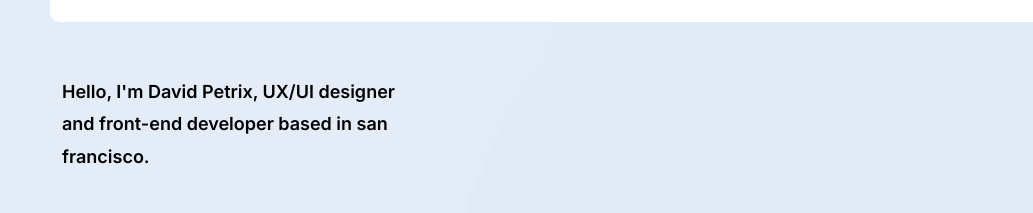
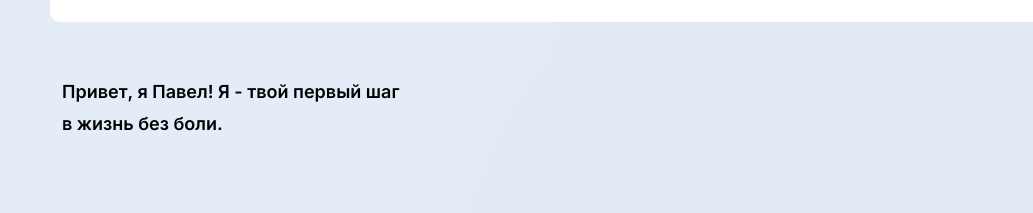
Before and after one commit to fuzzZy23/pavelsergeevlp, a plain HTML site: page index.html in a window 1280 px wide. Shown: the part 84-297 px from the top of the page, 0-1033 px from the left. Drawn offline with Linux system fonts and the light colour scheme; animation ran at ten frames a second; files whose address does not match are found by name.

Commit message:
Обновление index.html: замена текста в баннере на русский. Обновление images: замена изображения about_img.png и удаление старого баннера banner_img_2.png.

```diff
--- a/index.html
+++ b/index.html
@@ -115,8 +115,8 @@
               <div class="banner_text">
                 <div class="banner_text_top">
                   <p>
-                    Hello, I'm David Petrix, UX/UI designer and front-end
-                    developer based in san francisco.
+                    Привет, я Павел!
+                    Я - твой первый шаг в жизнь без боли.
                   </p>
                   <div class="banner_text_top_right">
                     <a
```
Also changed, not shown: images/about_img_example.png (added), 2 other files.
